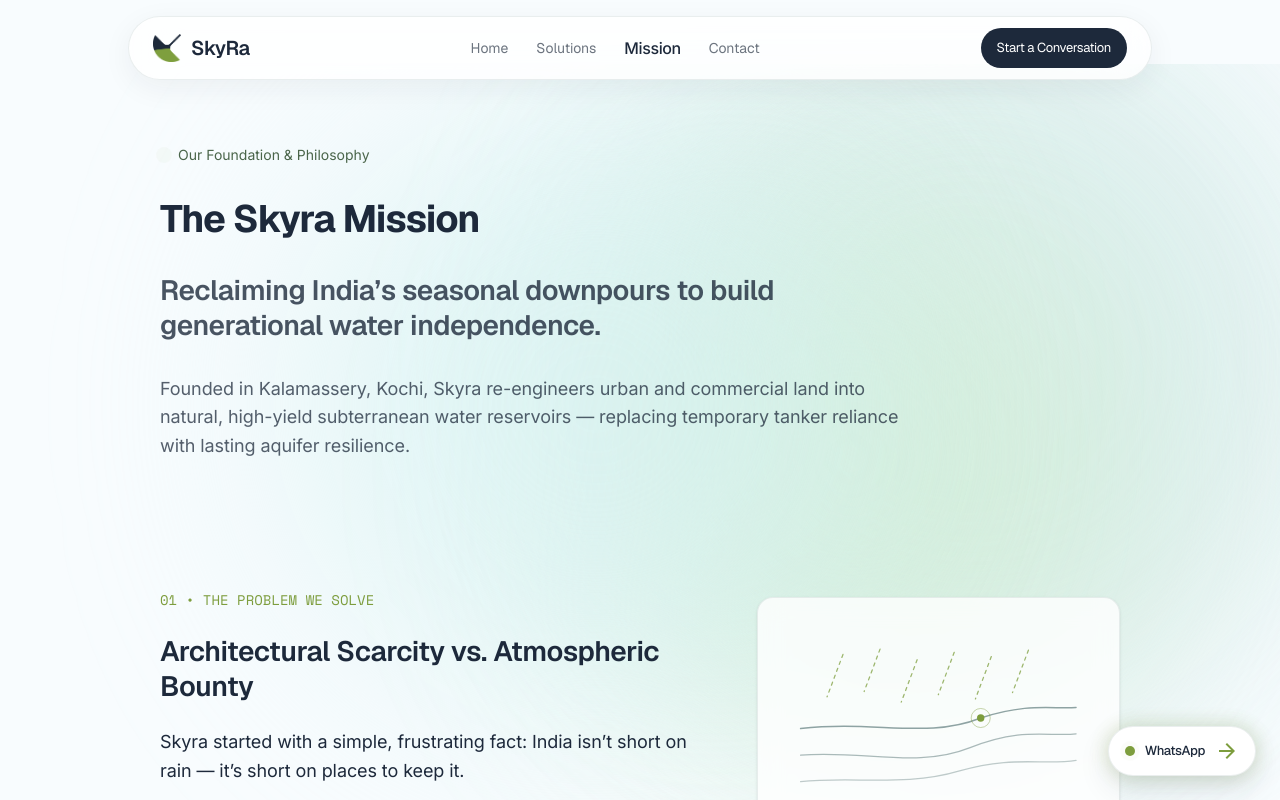
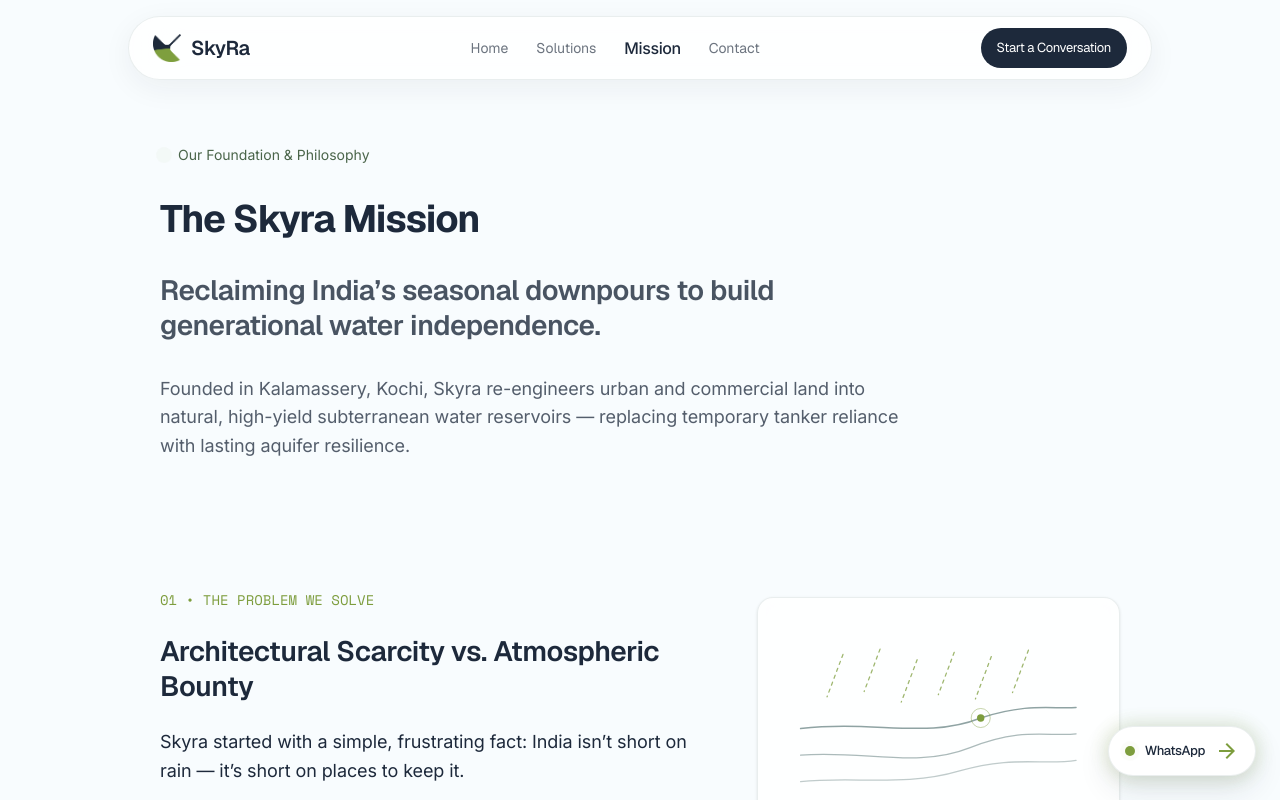
Before and after one commit to Arcnetic-pvt-ltd/SkyraWeb, a Next.js app: page /about in a window 1280 px wide. Shown: the top 800 px of the page. Built offline with nearby package versions, Linux system fonts and the light colour scheme.

Commit message:
fix: about

```diff
--- a/src/app/about/page.tsx
+++ b/src/app/about/page.tsx
@@ -47,16 +47,6 @@
 export default function AboutPage() {
   return (
     <div className="flex flex-col w-full overflow-hidden relative">
-      {/* Ambient Atmospheric Floating Gradients (Same as Home Page) */}
-      <div className="absolute top-0 inset-x-0 h-[100vh] pointer-events-none z-0 overflow-hidden">
-        {/* Top Right Primary Aqua-Teal Gradient Aura */}
-        <div className="absolute -top-[10%] right-[-5%] w-[750px] h-[750px] rounded-full bg-[#cde8e6]/85 blur-[100px] motion-safe:animate-pulse"></div>
-        {/* Secondary Soft Mint/Moss Glow */}
-        <div className="absolute top-[15%] right-[12%] w-[550px] h-[550px] rounded-full bg-[#ccebc8]/60 blur-[120px]"></div>
-        {/* Soft Aquifer Light Mesh */}
-        <div className="absolute top-[5%] right-[30%] w-[600px] h-[600px] rounded-full bg-[#d8f3f2]/70 blur-[110px]"></div>
-      </div>
-
       {/* SECTION 1: HERO */}
       <section className="relative z-10 w-full pt-20 pb-24 sm:pb-32">
         <div className="max-w-5xl mx-auto px-6 sm:px-8">
```
